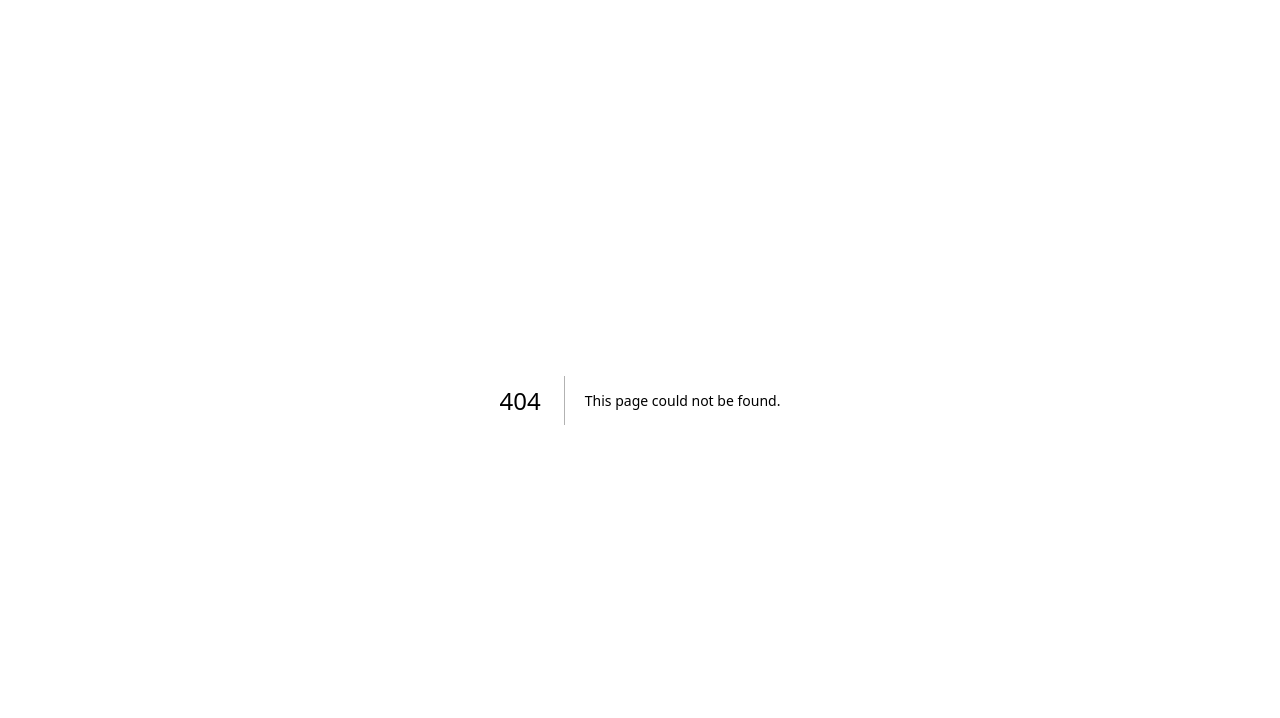
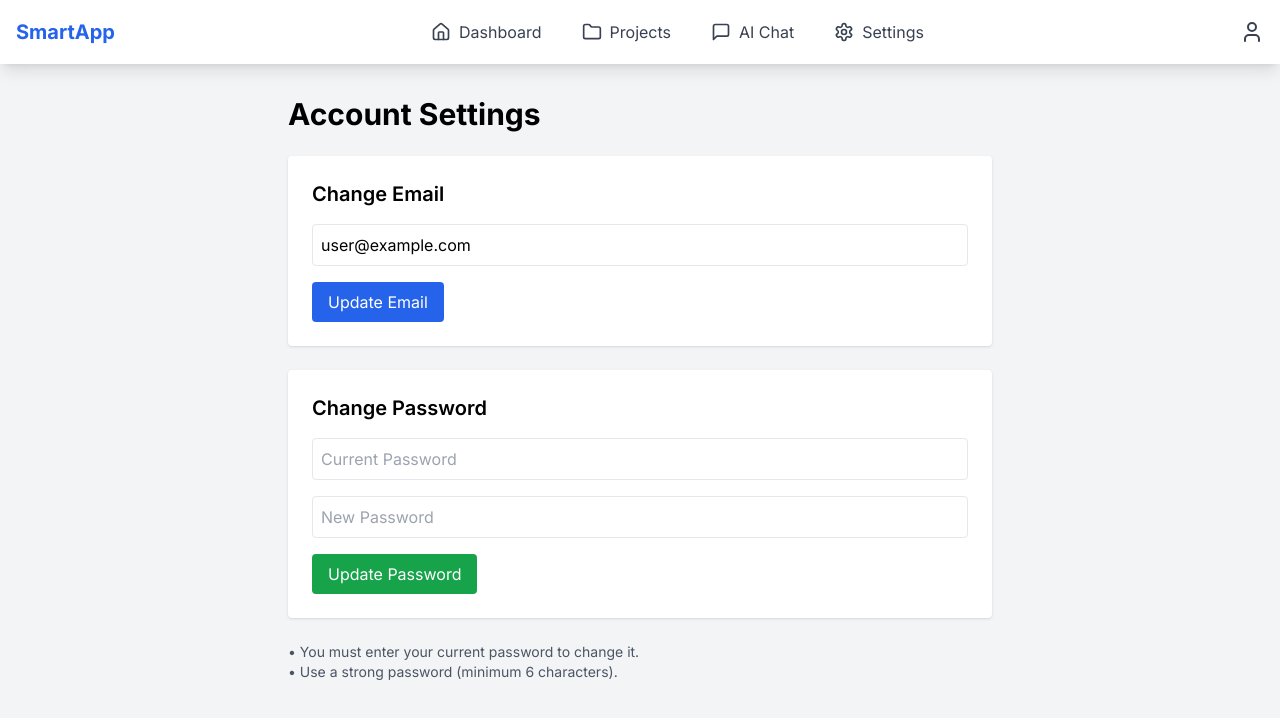
Before and after one commit to moosasenan22/smartapp-ai-builder, a Next.js app: page /settings in a window 1280 px wide. Before the commit this address had no page. Shown: the top 718 px of the page. Built offline with nearby package versions, Linux system fonts and the light colour scheme; no server answers; sample sign-in values are in the browser's storage.

Commit message:
Implement account settings page for email/password update

```diff
--- /dev/null
+++ b/app/settings/page.tsx
@@ -0,0 +1,113 @@
+'use client'
+
+import { useState, useEffect } from 'react'
+import { useRouter } from 'next/navigation'
+import { auth } from '@/lib/firebase'
+import { updateEmail, updatePassword, reauthenticateWithCredential, EmailAuthProvider } from 'firebase/auth'
+import Navigation from '@/components/Navigation'
+
+export default function Settings() {
+  const router = useRouter()
+  const [user, setUser] = useState<any>(null)
+  const [newEmail, setNewEmail] = useState('')
+  const [currentPassword, setCurrentPassword] = useState('')
+  const [newPassword, setNewPassword] = useState('')
+  const [message, setMessage] = useState('')
+
+  useEffect(() => {
+    const unsubscribe = auth.onAuthStateChanged((currentUser) => {
+      if (!currentUser) {
+        router.push('/login')
+      } else {
+        setUser(currentUser)
+        setNewEmail(currentUser.email || '')
+      }
+    })
+    return () => unsubscribe()
+  }, [router])
+
+  const handleChangeEmail = async () => {
+    if (!user || !newEmail) return
+    try {
+      await updateEmail(user, newEmail)
+      setMessage('✅ Email updated successfully')
+    } catch (error: any) {
+      setMessage('❌ ' + error.message)
+    }
+  }
+
+  const handleChangePassword = async () => {
+    if (!user || !currentPassword || !newPassword) return
+    try {
+      const credential = EmailAuthProvider.credential(user.email!, currentPassword)
+      await reauthenticateWithCredential(user, credential)
+      await updatePassword(user, newPassword)
+      setMessage('✅ Password updated successfully')
+      setCurrentPassword('')
+      setNewPassword('')
+    } catch (error: any) {
+      setMessage('❌ ' + error.message)
+    }
+  }
+
+  return (
+    <div className="min-h-screen bg-gray-100">
+      <Navigation />
+      <div className="p-8 max-w-3xl mx-auto">
+        <h1 className="text-3xl font-bold mb-6">Account Settings</h1>
+
+        {message && (
+          <div className="mb-4 p-3 bg-blue-100 text-blue-800 rounded">{message}</div>
+        )}
+
+        {/* Change Email */}
+        <div className="bg-white p-6 rounded shadow mb-6">
+          <h2 className="text-xl font-semibold mb-4">Change Email</h2>
+          <input
+            type="email"
+            placeholder="New Email"
+            value={newEmail}
+            onChange={(e) => setNewEmail(e.target.value)}
+            className="w-full p-2 border rounded mb-4"
+          />
+          <button
+            onClick={handleChangeEmail}
+            className="bg-blue-600 text-white px-4 py-2 rounded hover:bg-blue-700"
+          >
+            Update Email
+          </button>
+        </div>
+
+        {/* Change Password */}
+        <div className="bg-white p-6 rounded shadow mb-6">
+          <h2 className="text-xl font-semibold mb-4">Change Password</h2>
+          <input
+            type="password"
+            placeholder="Current Password"
+            value={currentPassword}
+            onChange={(e) => setCurrentPassword(e.target.value)}
+            className="w-full p-2 border rounded mb-4"
+          />
+          <input
+            type="password"
+            placeholder="New Password"
+            value={newPassword}
+            onChange={(e) => setNewPassword(e.target.value)}
+            className="w-full p-2 border rounded mb-4"
+          />
+          <button
+            onClick={handleChangePassword}
+            className="bg-green-600 text-white px-4 py-2 rounded hover:bg-green-700"
+          >
+            Update Password
+          </button>
+        </div>
+
+        <div className="text-sm text-gray-600">
+          <p>• You must enter your current password to change it.</p>
+          <p>• Use a strong password (minimum 6 characters).</p>
+        </div>
+      </div>
+    </div>
+  )
+}
```
